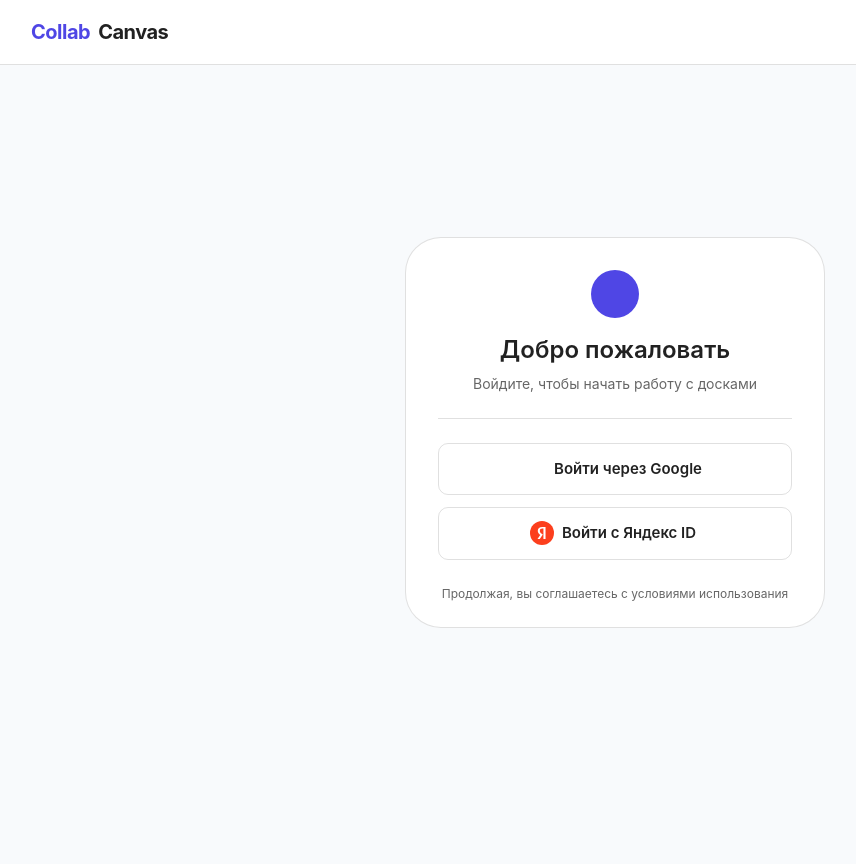
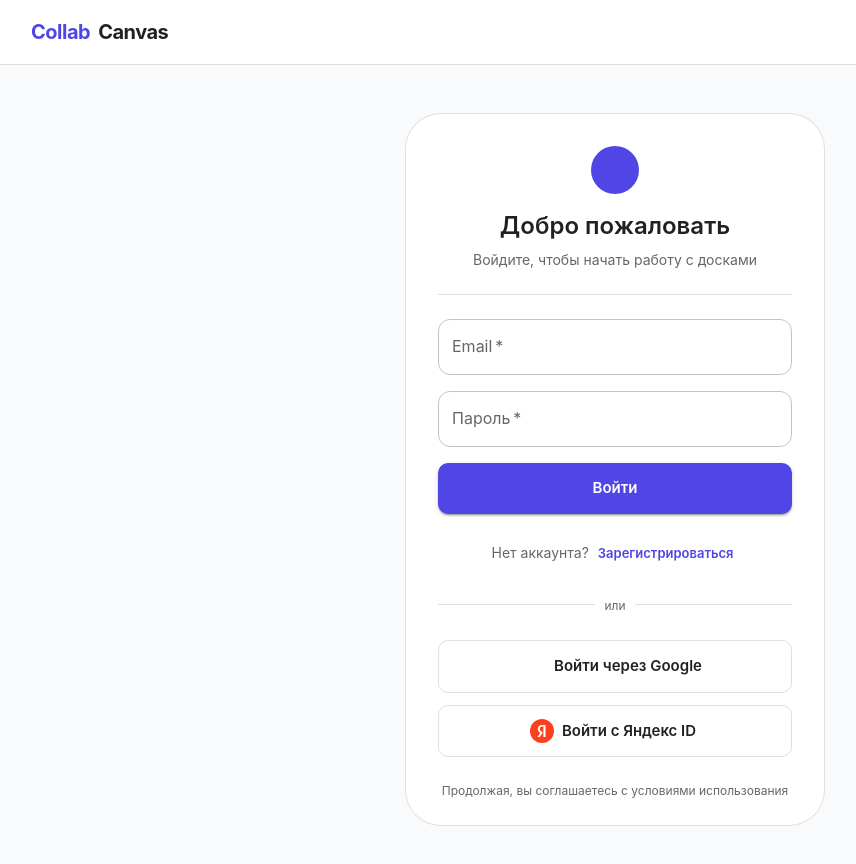
Before and after one commit to stown100/collab-canvas, a Next.js app in the folder frontend/: page /login in a window 1280 px wide. Shown: the top 864 px of the page, without its empty margins (25-881 px from the left). Before the commit the page ends 800 px from the top, so only its background shows below. Built offline with nearby package versions, Linux system fonts and the light colour scheme; no server answers; some icons are missing.

Commit message:
feat: Implement user registration and authentication with email/password

```diff
--- a/frontend/package.json
+++ b/frontend/package.json
@@ -19,6 +19,7 @@
     "@mui/icons-material": "^7.3.9",
     "@mui/material": "^7.3.9",
     "@tldraw/tldraw": "^4.5.9",
+    "bcryptjs": "^3.0.3",
     "next": "16.2.2",
     "next-auth": "^5.0.0-beta.30",
     "pdfjs-dist": "^4.4.168",
--- /dev/null
+++ b/frontend/src/features/auth/api/register.ts
@@ -0,0 +1,36 @@
+'use server';
+
+import bcrypt from 'bcryptjs';
+import pool from '@/shared/lib/postgres/client';
+
+type RegisterInput = {
+  email: string;
+  password: string;
+};
+
+type RegisterResult = { ok: true } | { ok: false; error: string };
+
+const EMAIL_REGEX = /^[^\s@]+@[^\s@]+\.[^\s@]+$/;
+
+export async function registerUser(input: RegisterInput): Promise<RegisterResult> {
+  const email = input.email?.toLowerCase().trim();
+  const password = input.password ?? '';
+
+  if (!email || !EMAIL_REGEX.test(email)) return { ok: false, error: 'Введите корректный email' };
+  if (password.length < 8) return { ok: false, error: 'Пароль должен быть не менее 8 символов' };
+
+  // Reject if the email is already taken (by a password or OAuth account)
+  // to prevent hijacking an existing OAuth-only account.
+  const existing = await pool.query('SELECT id FROM users WHERE email = $1', [email]);
+  if (existing.rows.length > 0) {
+    return { ok: false, error: 'Пользователь с таким email уже существует' };
+  }
+
+  const hashedPassword = await bcrypt.hash(password, 10);
+  await pool.query(
+    'INSERT INTO users (email, password) VALUES ($1, $2)',
+    [email, hashedPassword],
+  );
+
+  return { ok: true };
+}
--- /dev/null
+++ b/frontend/src/features/auth/hooks/useEmailAuth.ts
@@ -0,0 +1,55 @@
+'use client';
+
+import { useState } from 'react';
+import { useRouter } from 'next/navigation';
+import { signIn } from 'next-auth/react';
+import { registerUser } from '../api/register';
+
+const DASHBOARD_URL = '/dashboard';
+
+export function useEmailAuth() {
+  const router = useRouter();
+  const [error, setError] = useState<string | null>(null);
+  const [isPending, setIsPending] = useState(false);
+
+  async function login(email: string, password: string) {
+    setError(null);
+    setIsPending(true);
+    try {
+      const result = await signIn('credentials', {
+        email,
+        password,
+        redirect: false,
+      });
+
+      if (!result || result.error) {
+        setError('Неверный email или пароль');
+        return false;
+      }
+
+      router.push(DASHBOARD_URL);
+      router.refresh();
+      return true;
+    } finally {
+      setIsPending(false);
+    }
+  }
+
+  async function register(email: string, password: string) {
+    setError(null);
+    setIsPending(true);
+    try {
+      const result = await registerUser({ email, password });
+      if (!result.ok) {
+        setError(result.error);
+        return false;
+      }
+      // Account created — sign the user in right away.
+      return await login(email, password);
+    } finally {
+      setIsPending(false);
+    }
+  }
+
+  return { login, register, error, isPending, clearError: () => setError(null) };
+}
--- a/frontend/src/features/auth/ui/LoginForm.tsx
+++ b/frontend/src/features/auth/ui/LoginForm.tsx
@@ -1,18 +1,49 @@
 'use client';
 
+import { SyntheticEvent, useState } from 'react';
 import Box from '@mui/material/Box';
 import Button from '@mui/material/Button';
 import Card from '@mui/material/Card';
 import CardContent from '@mui/material/CardContent';
 import Divider from '@mui/material/Divider';
 import Typography from '@mui/material/Typography';
+import TextField from '@mui/material/TextField';
+import Alert from '@mui/material/Alert';
 import GoogleIcon from '@mui/icons-material/Google';
 import LockOutlinedIcon from '@mui/icons-material/LockOutlined';
 import Avatar from '@mui/material/Avatar';
 import { OAuthProviders, useSignIn } from '@/features/auth/hooks/useSignIn';
+import { useEmailAuth } from '@/features/auth/hooks/useEmailAuth';
+
+enum AuthMode {
+  Login = 'login',
+  Register = 'register',
+}
 
 export default function LoginForm() {
   const { handleSignIn } = useSignIn();
+  const { login, register, error, isPending, clearError } = useEmailAuth();
+
+  const [mode, setMode] = useState<AuthMode>(AuthMode.Login);
+  const isRegister = mode === AuthMode.Register;
+
+  function toggleMode() {
+    clearError();
+    setMode((prev) => (prev === AuthMode.Login ? AuthMode.Register : AuthMode.Login));
+  }
+
+  async function handleSubmit(e: SyntheticEvent<HTMLFormElement>) {
+    e.preventDefault();
+    const formData = new FormData(e.currentTarget);
+    const email = String(formData.get('email') ?? '');
+    const password = String(formData.get('password') ?? '');
+
+    if (isRegister) {
+      await register(email, password);
+    } else {
+      await login(email, password);
+    }
+  }
 
   return (
     <Card
@@ -25,14 +56,60 @@
             <LockOutlinedIcon />
           </Avatar>
           <Typography variant="h5" component="h1" align="center" gutterBottom>
-            Добро пожаловать
+            {isRegister ? 'Создайте аккаунт' : 'Добро пожаловать'}
           </Typography>
           <Typography variant="body2" color="text.secondary" align="center">
-            Войдите, чтобы начать работу с досками
+            {isRegister
+              ? 'Зарегистрируйтесь, чтобы начать работу с досками'
+              : 'Войдите, чтобы начать работу с досками'}
           </Typography>
         </Box>
 
         <Divider sx={{ mb: 3 }} />
+
+        {error && (
+          <Alert severity="error" sx={{ mb: 2 }}>
+            {error}
+          </Alert>
+        )}
+
+        <Box component="form" onSubmit={handleSubmit} sx={{ display: 'flex', flexDirection: 'column', gap: 2, mb: 3 }}>
+          <TextField
+            label="Email"
+            name="email"
+            type="email"
+            required
+            fullWidth
+            autoComplete="email"
+          />
+          <TextField
+            label="Пароль"
+            name="password"
+            type="password"
+            required
+            fullWidth
+            autoComplete={isRegister ? 'new-password' : 'current-password'}
+            helperText={isRegister ? 'Не менее 8 символов' : undefined}
+          />
+          <Button type="submit" variant="contained" size="large" fullWidth disabled={isPending} sx={{ py: 1.5 }}>
+            {isRegister ? 'Зарегистрироваться' : 'Войти'}
+          </Button>
+        </Box>
+
+        <Box sx={{ textAlign: 'center', mb: 3 }}>
+          <Typography variant="body2" color="text.secondary" component="span">
+            {isRegister ? 'Уже есть аккаунт?' : 'Нет аккаунта?'}{' '}
+          </Typography>
+          <Button variant="text" size="small" onClick={toggleMode} disabled={isPending} sx={{ textTransform: 'none' }}>
+            {isRegister ? 'Войти' : 'Зарегистрироваться'}
+          </Button>
+        </Box>
+
+        <Divider sx={{ mb: 3 }}>
+          <Typography variant="caption" color="text.secondary">
+            или
+          </Typography>
+        </Divider>
 
         <Box sx={{ display: 'flex', flexDirection: 'column', gap: 1.5 }}>
           <Button
--- a/frontend/src/shared/lib/auth.ts
+++ b/frontend/src/shared/lib/auth.ts
@@ -1,7 +1,9 @@
 import NextAuth from 'next-auth';
 import Google from 'next-auth/providers/google';
 import Yandex from 'next-auth/providers/yandex';
+import Credentials from 'next-auth/providers/credentials';
 import PostgresAdapter from '@auth/pg-adapter';
+import bcrypt from 'bcryptjs';
 import pool from './postgres/client';
 
 export const { handlers, auth, signIn, signOut } = NextAuth({
@@ -14,6 +16,35 @@
     Yandex({
       clientId: process.env.YANDEX_CLIENT_ID as string,
       clientSecret: process.env.YANDEX_CLIENT_SECRET as string,
+    }),
+    Credentials({
+      credentials: {
+        email: { label: 'Email', type: 'email' },
+        password: { label: 'Password', type: 'password' },
+      },
+      authorize: async (credentials) => {
+        const email = (credentials?.email as string | undefined)?.toLowerCase().trim();
+        const password = credentials?.password as string | undefined;
+        if (!email || !password) return null;
+
+        const { rows } = await pool.query(
+          'SELECT id, name, email, image, password FROM users WHERE email = $1',
+          [email],
+        );
+        const user = rows[0];
+        // No account, or account created via OAuth without a password
+        if (!user?.password) return null;
+
+        const isValid = await bcrypt.compare(password, user.password);
+        if (!isValid) return null;
+
+        return {
+          id: user.id,
+          name: user.name,
+          email: user.email,
+          image: user.image,
+        };
+      },
     }),
   ],
   pages: {
```
Also changed, not shown: 2 other files (tests, documents, lock files or other folders).
